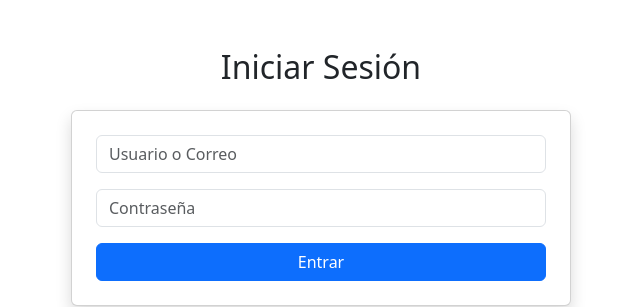
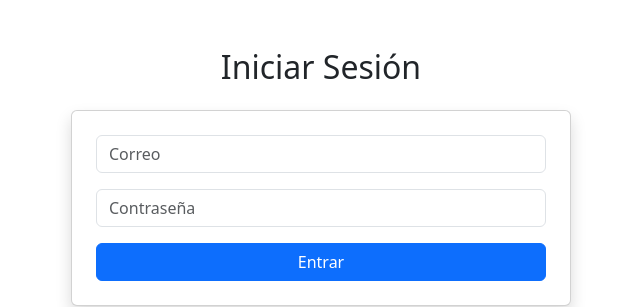
Before and after one commit to RCharles99/gestionar-productos, a plain HTML site: page index.html in a window 1280 px wide. Shown: the top 307 px of the page, 319-959 px from the left. Drawn offline with nearby package versions, Linux system fonts and the light colour scheme.

Commit message:
Ajuste menor

```diff
--- a/index.html
+++ b/index.html
@@ -10,7 +10,7 @@
   <h2 class="text-center mb-4">Iniciar Sesión</h2>
 
   <form id="form-login" class="card p-4 shadow mx-auto" style="max-width: 500px;">
-    <input type="text" id="identificador" class="form-control mb-3" placeholder="Usuario o Correo" required>
+    <input type="text" id="identificador" class="form-control mb-3" placeholder="Correo" required>
     <input type="password" id="contrasena" class="form-control mb-3" placeholder="Contraseña" required>
     <button type="submit" class="btn btn-primary w-100">Entrar</button>
   </form>
```
